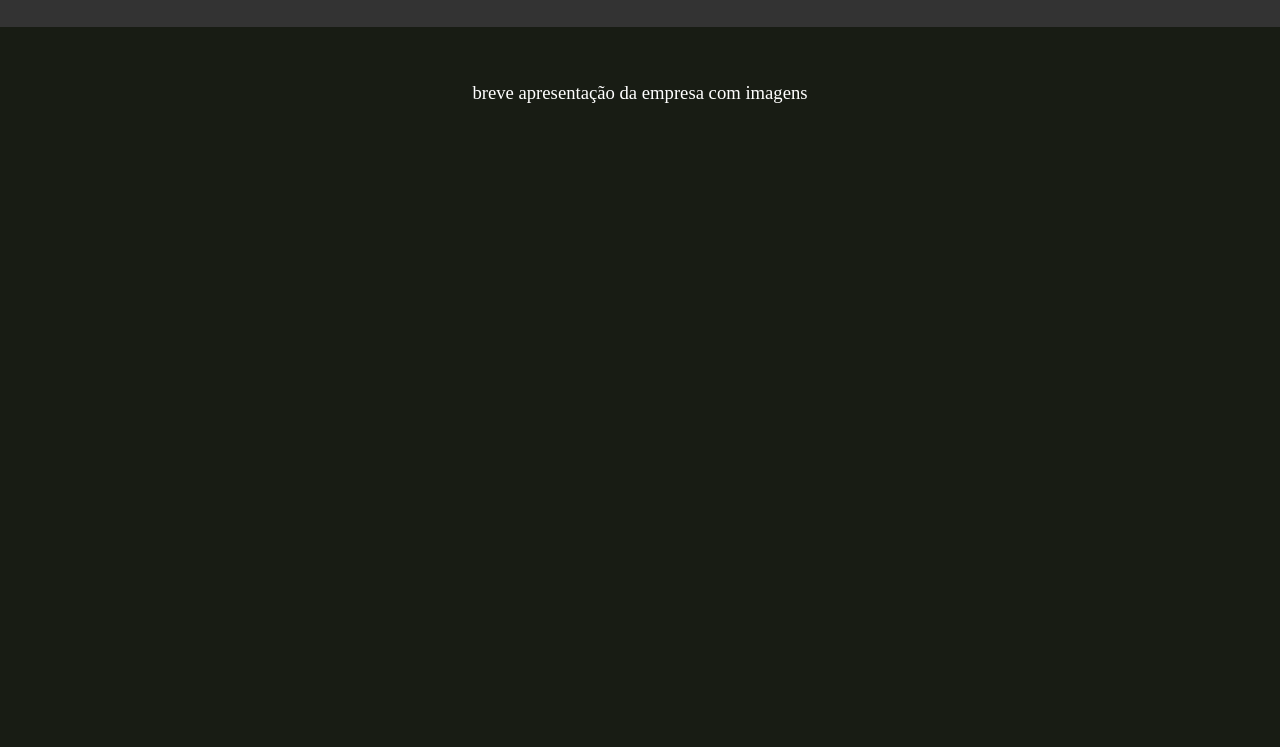
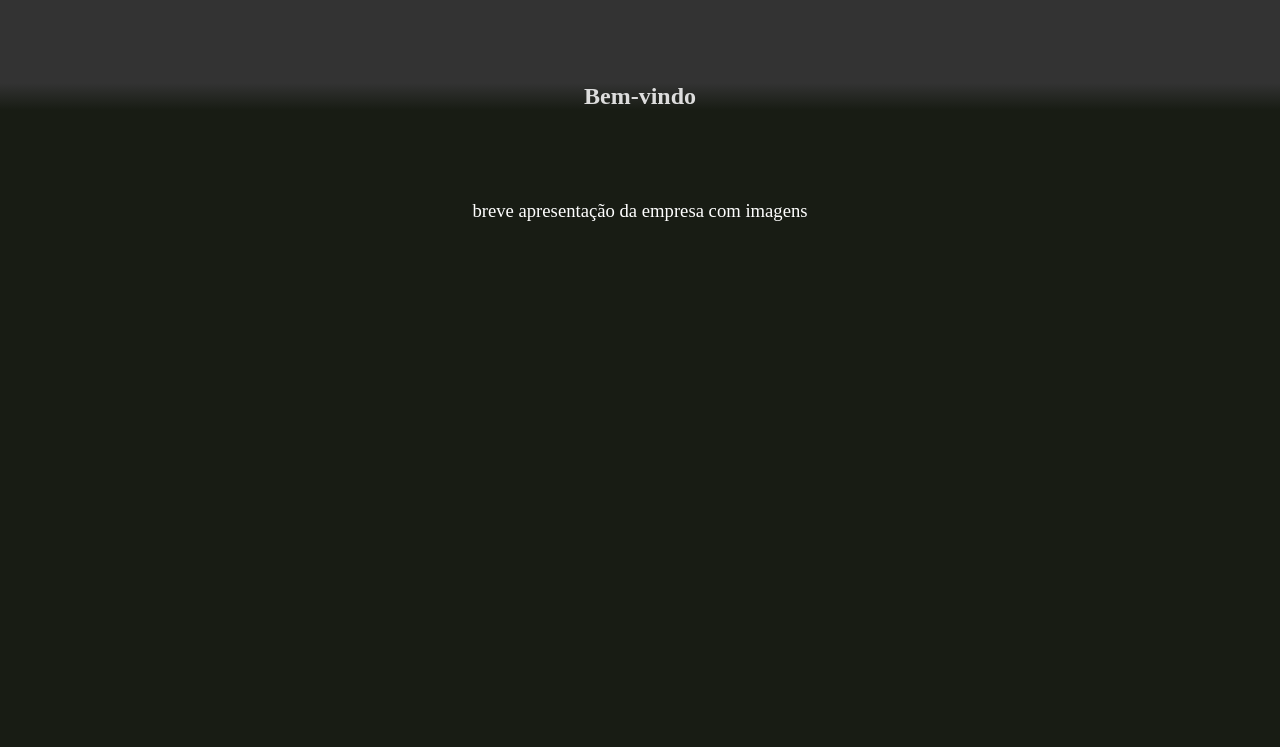
Before and after one commit to erickcationi/trabalho2P, a plain HTML site: page index.html in a window 1280 px wide. Shown: the part 53-800 px from the top of the page. Drawn offline with Linux system fonts and the light colour scheme.

Commit message:
voltadomesmo

```diff
--- a/style.css
+++ b/style.css
@@ -25,6 +25,7 @@ html{
     float: right;
     display: block;
     color: #f2f2f2;
+    text-align: center;
     padding: 14px 16px;
     text-decoration: none;
     font-size: 14pt;
@@ -40,6 +41,15 @@ html{
 .navbar a:hover {
     background-color: #ddd;
     color: black;
+}
+
+.tapabarra {
+    display: flex;
+    background-color: #333;
+    height: 17vh;
+    top: 0;
+    bottom: 0;
+
 }
 
 .subtitulo1 {
```
